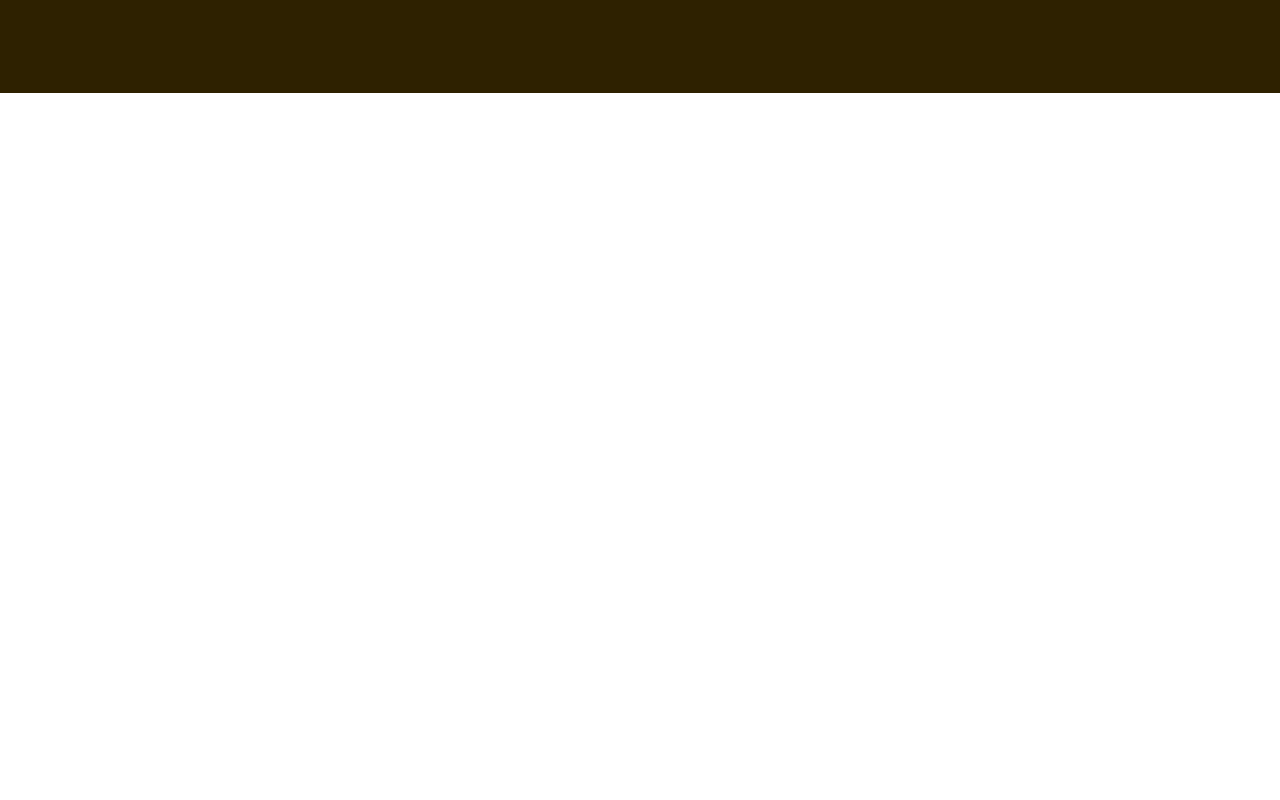
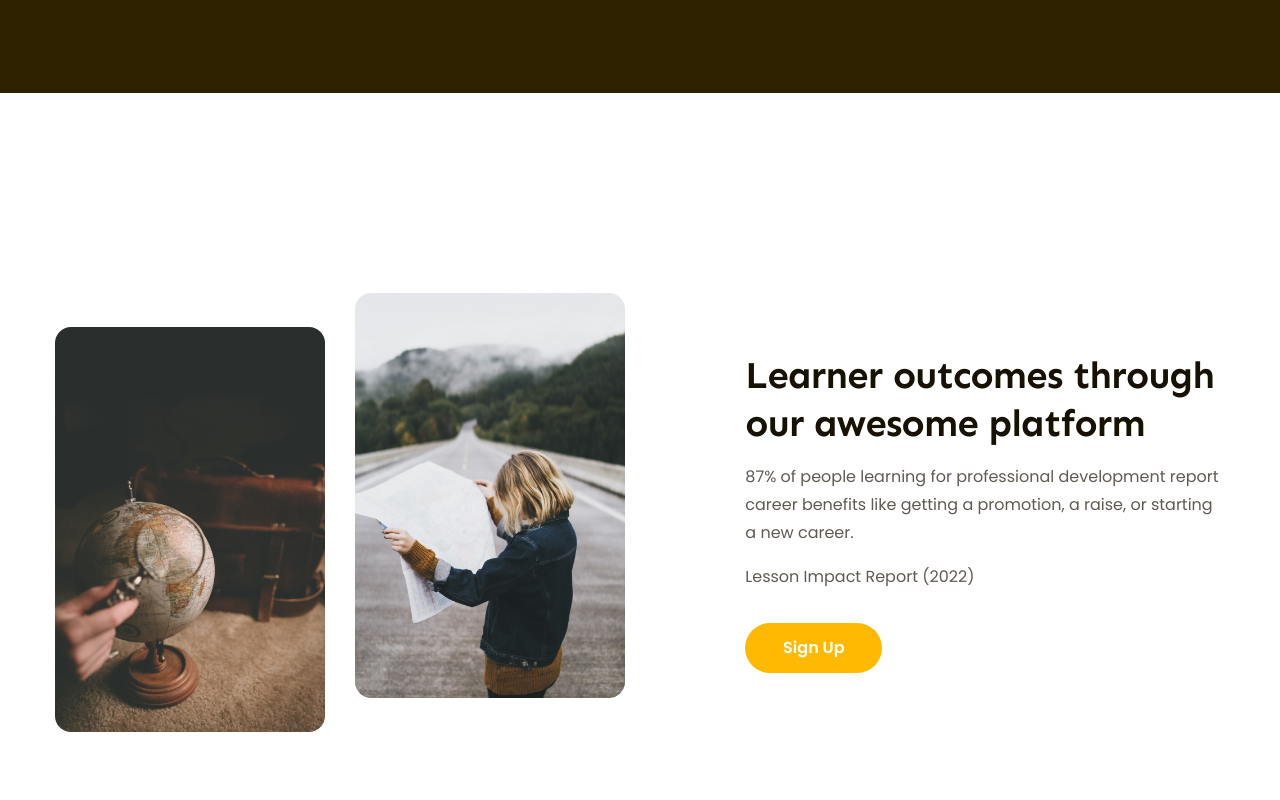
Before and after one commit to AnonymousPls/figma-to-html, a plain HTML site: page index.html in a window 1280 px wide. Shown: the part 2109-2909 px from the top of the page. Drawn offline with Linux system fonts and the light colour scheme.

Commit message:
Phần 10: Làm phần Features

```diff
--- a/assets/css/style.css
+++ b/assets/css/style.css
@@ -545,3 +545,56 @@
   line-height: 1.54;
   /* 153.846% */
 }
+
+/* ============== Features ============== */
+.features {
+  margin-top: 135px;
+  /* Do ta muốn có phần padding: 65px; nên set margin-top: 135px; => 135 + 65 = 200px giống với thiết kế  */
+  padding: 65px 0;
+  /* background-color: blue; */
+}
+
+.features .body {
+  display: flex;
+
+  justify-content: space-between;
+}
+
+.features .images {
+  display: flex;
+  gap: 30px;
+}
+
+.features .images img {
+  width: 270px;
+  height: 405px;
+  object-fit: cover;
+  border-radius: 16px;
+}
+
+.features .lower {
+  margin-top: 34px;
+}
+
+.features .content {
+  width: 41%;
+
+  display: flex;
+  flex-direction: column;
+  justify-content: center;
+}
+
+.features .desc {
+  margin-top: 16px;
+  color: #5f5b53;
+  font-size: 1.6rem;
+  line-height: 1.75;
+  /* 175% */
+}
+
+.features .cta-btn {
+  margin-top: 32px;
+  width: 137px;
+  height: 50px;
+  background: var(--primary-color);
+}
--- a/index.html
+++ b/index.html
@@ -377,6 +377,39 @@
           </div>
         </div>
       </div>
+
+      <!-- ============================================ -->
+      <!-- Code phần Features -->
+      <div class="features">
+        <div class="main-content">
+          <div class="body">
+            <div class="images">
+              <img
+                class="lower"
+                src="./assets/img/learn1.jpg"
+                alt="Learner outcomes through our awesome platform"
+              />
+              <img
+                src="./assets/img/learn2.jpg"
+                alt="Learner outcomes through our awesome platform"
+              />
+            </div>
+            <div class="content">
+              <h2 class="heading-lv2">
+                Learner outcomes through our awesome platform
+              </h2>
+              <p class="desc">
+                87% of people learning for professional development report
+                career benefits like getting a promotion, a raise, or starting a
+                new career.
+              </p>
+              <p class="desc">Lesson Impact Report (2022)</p>
+              <a href="#!" class="btn cta-btn">Sign Up</a>
+            </div>
+          </div>
+          <!-- .body>.images>img*2^.content -->
+        </div>
+      </div>
     </main>
   </body>
 </html>
```
Also changed, not shown: assets/img/learn1.jpg (added), assets/img/learn2.jpg (added).
